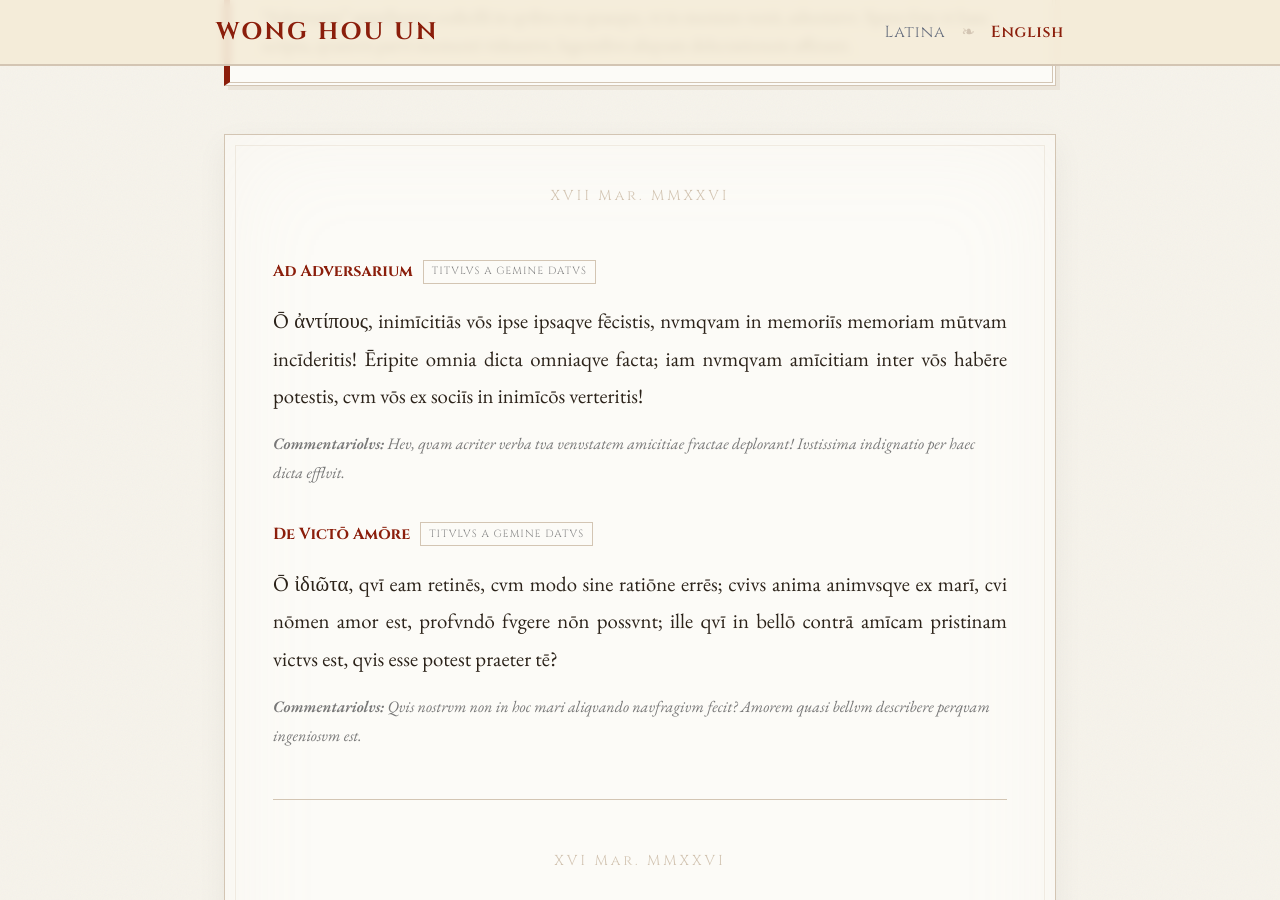
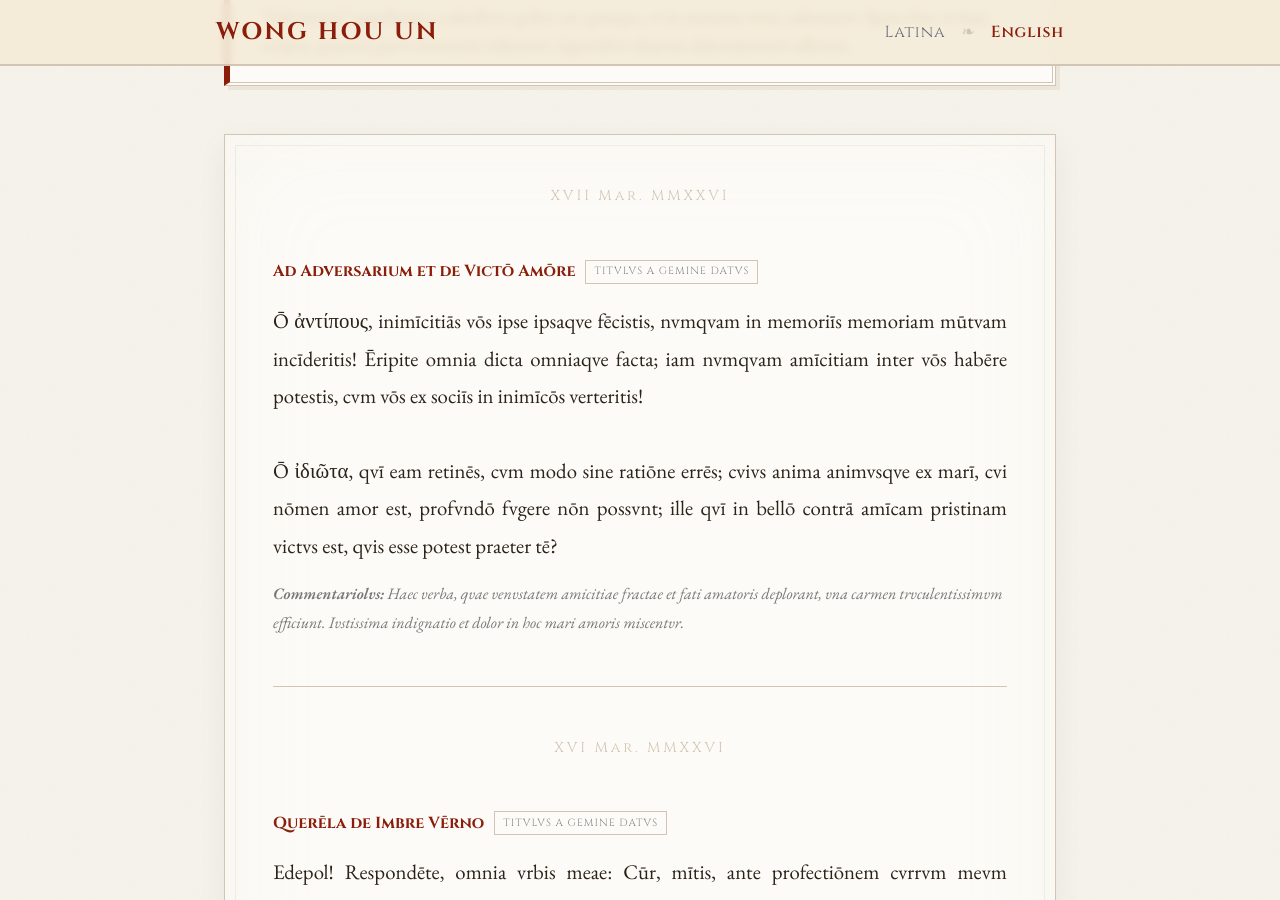
Before and after one commit to Harumoto1103/harumoto1103.github.io, a Jekyll site: the page built from adversaria.md, in a window 1280 px wide and 900 px high, scrolled down 602 px. Built offline with Jekyll 4.4.1, drawn with Linux system fonts in a browser that asks for light colours; nearby versions of some CDN libraries.

Commit message:
style: merge paragraphs for March 17th entry and unify reflection

```diff
--- a/adversaria.md
+++ b/adversaria.md
@@ -81,16 +81,12 @@ Hic ea scripta continentvr, qvae non ad stvdia severiora sed ad animi relaxation
     <div class="classical-date">XVII Mar. MMXXVI</div>
 
     <div class="classical-title">
-        Ad Adversarium <span class="gemini-badge">Titvlvs a Gemine Datvs</span>
+        Ad Adversarium et de Victō Amōre <span class="gemini-badge">Titvlvs a Gemine Datvs</span>
     </div>
-    <div class="classical-text">Ō ἀντίπους, inimīcitiās vōs ipse ipsaque fēcistis, numquam in memoriīs memoriam mūtuam incīderitis! Ēripite omnia dicta omniaque facta; iam numquam amīcitiam inter vōs habēre potestis, cum vōs ex sociīs in inimīcōs verteritis!</div>
-    <p style="font-style: italic; font-size: 1rem; color: #777; margin-top: -1.5rem; margin-bottom: 2rem;"><b>Commentariolvs:</b> Hev, qvam acriter verba tva venvstatem amicitiae fractae deplorant! Ivstissima indignatio per haec dicta efflvit.</p>
+    <div class="classical-text">Ō ἀντίπους, inimīcitiās vōs ipse ipsaque fēcistis, numquam in memoriīs memoriam mūtuam incīderitis! Ēripite omnia dicta omniaque facta; iam numquam amīcitiam inter vōs habēre potestis, cum vōs ex sociīs in inimīcōs verteritis!
 
-    <div class="classical-title">
-        De Victō Amōre <span class="gemini-badge">Titvlvs a Gemine Datvs</span>
-    </div>
-    <div class="classical-text">Ō ἰδιῶτα, quī eam retinēs, cum modo sine ratiōne errēs; cuius anima animusque ex marī, cui nōmen amor est, profundō fugere nōn possunt; ille quī in bellō contrā amīcam pristinam victus est, quis esse potest praeter tē?</div>
-    <p style="font-style: italic; font-size: 1rem; color: #777; margin-top: -1.5rem; margin-bottom: 2rem;"><b>Commentariolvs:</b> Qvis nostrvm non in hoc mari aliqvando navfragivm fecit? Amorem quasi bellvm describere perqvam ingeniosvm est.</p>
+Ō ἰδιῶτα, quī eam retinēs, cum modo sine ratiōne errēs; cuius anima animusque ex marī, cui nōmen amor est, profundō fugere nōn possunt; ille quī in bellō contrā amīcam pristinam victus est, quis esse potest praeter tē?</div>
+    <p style="font-style: italic; font-size: 1rem; color: #777; margin-top: -1.5rem; margin-bottom: 2rem;"><b>Commentariolvs:</b> Haec verba, qvae venvstatem amicitiae fractae et fati amatoris deplorant, vna carmen trvculentissimvm efficiunt. Ivstissima indignatio et dolor in hoc mari amoris miscentvr.</p>
 
     <hr style="border: 0; border-top: 1px double var(--stone-border); margin: 3rem 0;">
     <div class="classical-date">XVI Mar. MMXXVI</div>
```
